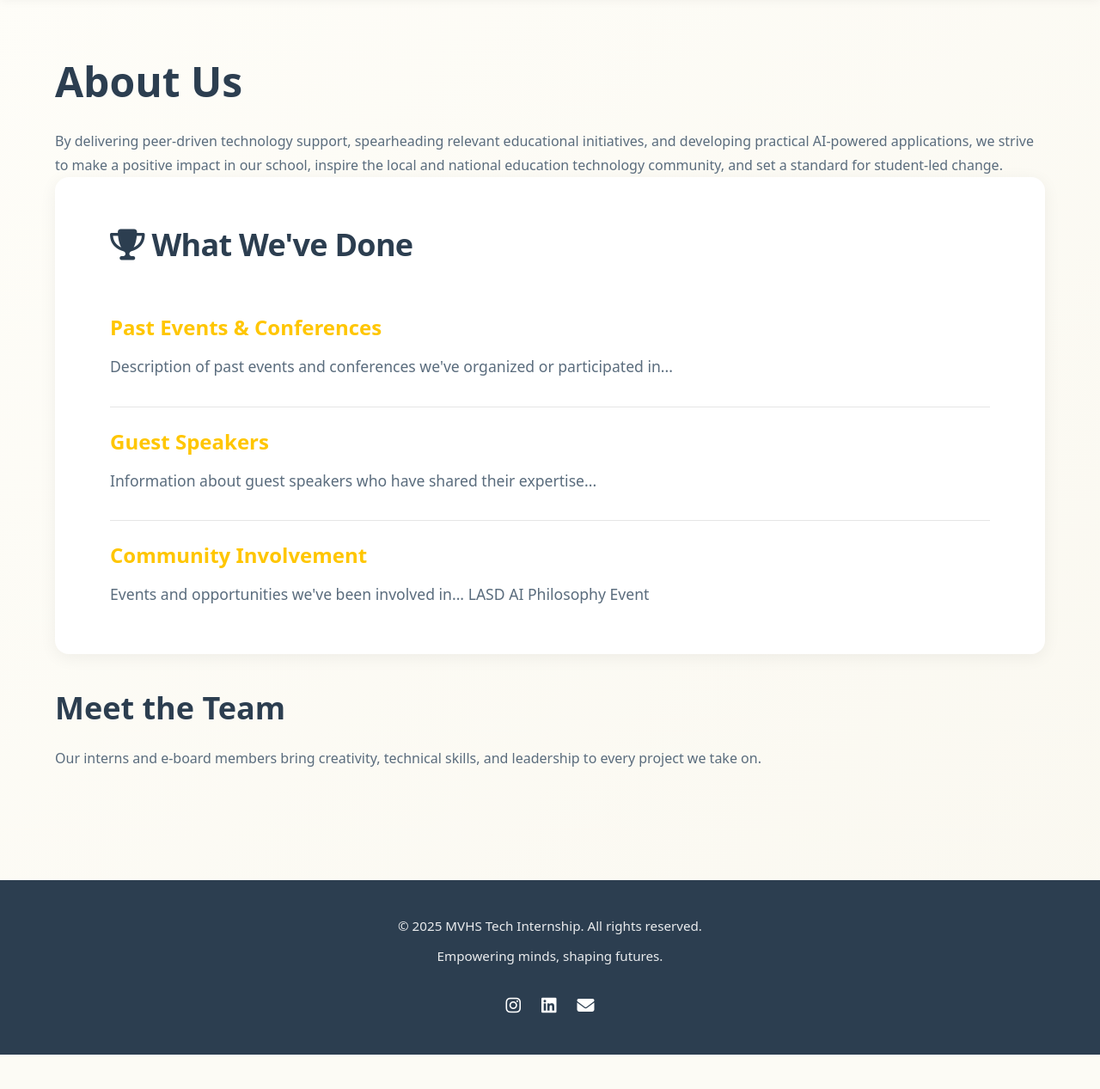
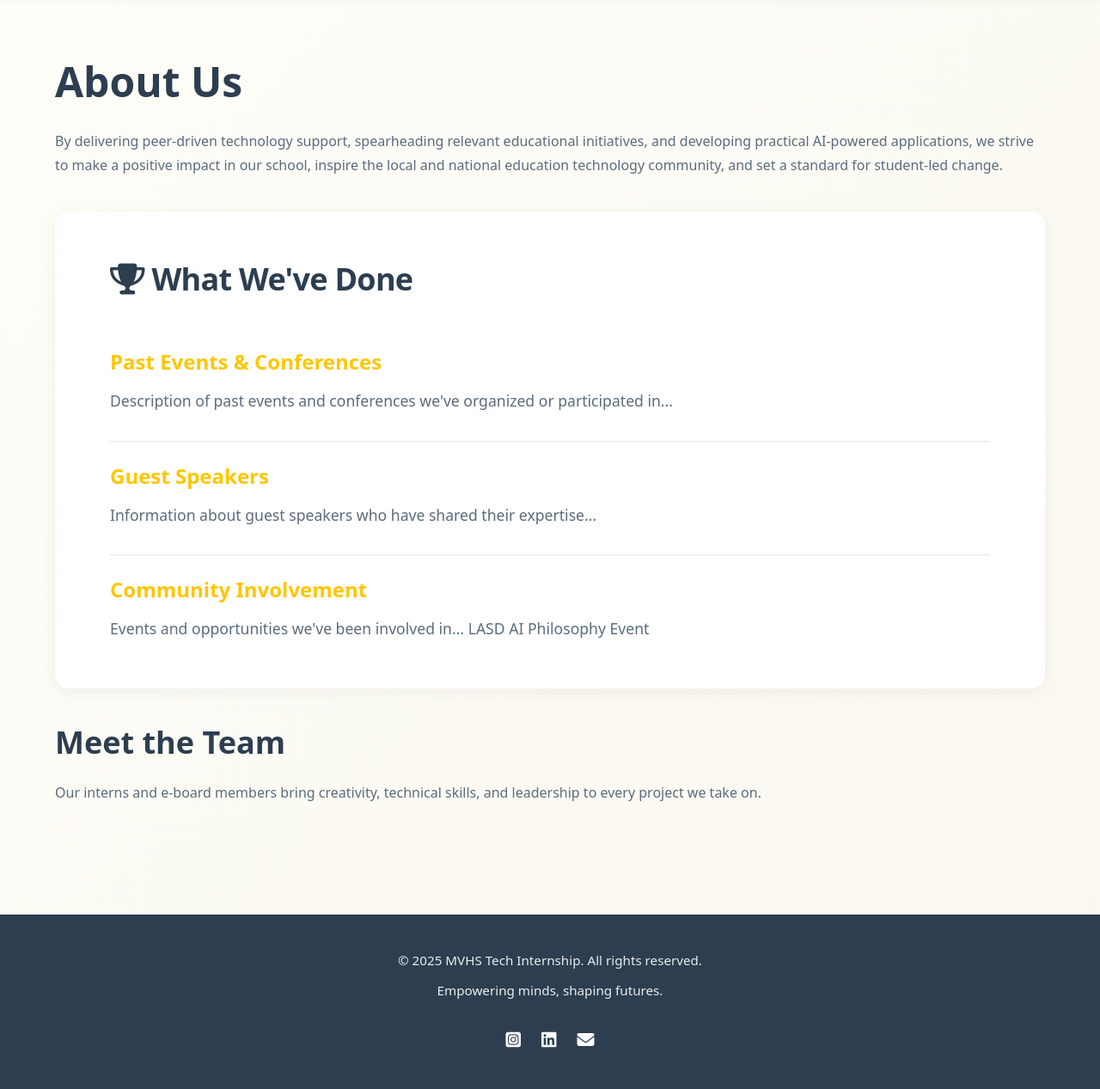
Before and after one commit to MVHS-Tech-Internship/tech-internship-website-main, a Flask app: page /about in a window 1280 px wide. Shown: the part 77-1344 px from the top of the page at 86% size. Before the commit the page ends 1304 px from the top, so only its background shows below. Run offline with Flask 3, Linux system fonts and the light colour scheme.

Commit message:
Updated styles

```diff
--- a/static/css/style.css
+++ b/static/css/style.css
@@ -312,6 +312,7 @@ nav {
     padding: 3.5rem 4rem;
     border-radius: var(--border-radius);
     box-shadow: var(--shadow-soft);
+    margin-top: 2.5rem;
     margin-bottom: 2.5rem;
     transition: transform 0.3s ease, box-shadow 0.3s ease;
     max-width: 100%;
--- a/templates/base.html
+++ b/templates/base.html
@@ -48,7 +48,7 @@
                 <p>Empowering minds, shaping futures.</p>
             </div>
             <div class="footer-right">
-                <a href="https://instagram.com/mvhs.tech" target="_blank"><i class="fab fa-instagram"></i></a>
+                <a href="https://instagram.com/mvhs.tech" target="_blank"><i class="fa-brands fa-square-instagram"></i></a>
                 <a href="https://www.linkedin.com/company/mvhs-principal-s-tech-internship/" target="_blank"><i class="fab fa-linkedin"></i></a>
                 <a href="mailto:mvhs.tech24@gmail.com"><i class="fas fa-envelope"></i></a>
             </div>
```
